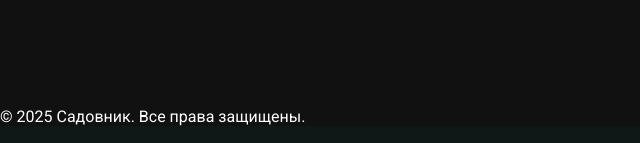
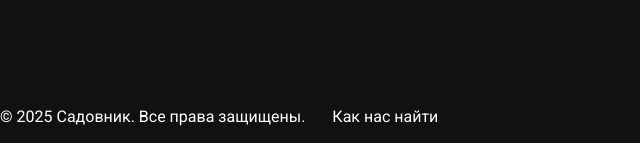
Before and after one commit to vitallcore/Sadovnik-flask, a Flask app: page / in a window 1280 px wide. Shown: the part 2091-2234 px from the top of the page, without its empty margins (0-640 px from the left). Run offline with Flask 3, Linux system fonts and the light colour scheme.

Commit message:
sadovnik

```diff
--- a/templates/index.html
+++ b/templates/index.html
@@ -117,7 +117,7 @@
     </script>
     <!-- Футер -->
     <footer class="footer">
-      <p>© 2025 Садовник. Все права защищены.</p>
-    </footer>
+    <p>© 2025 Садовник. Все права защищены.<a href="https://2gis.ru/omsk/geo/70000001098245624" target="_blank" class="gis">Как нас найти</a></p>
+  </footer>
   </body>
 </html>
```
